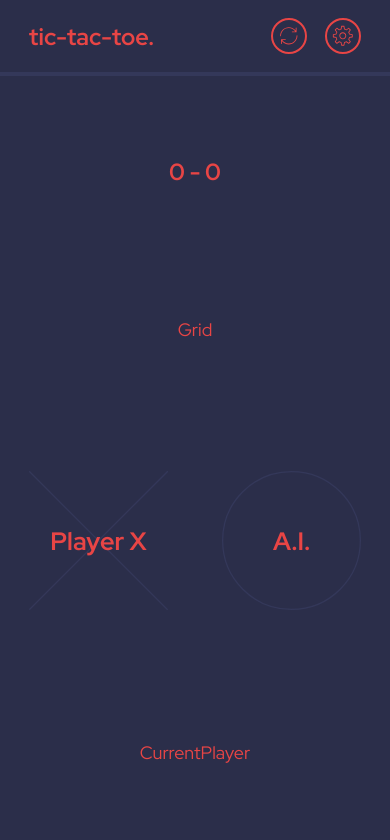
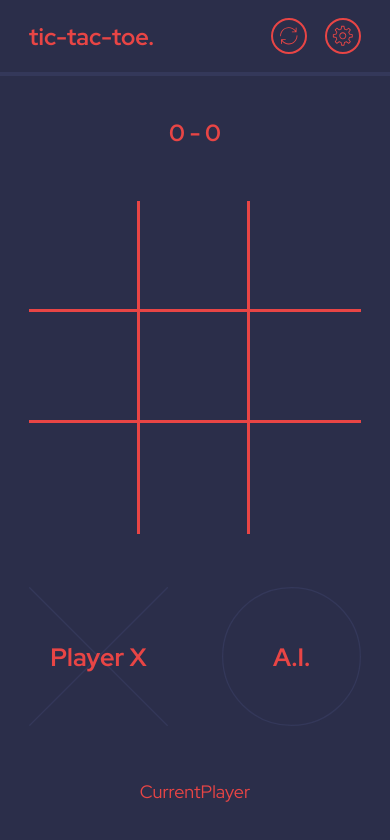
Before and after one commit to syedalimansoor/tic-tac-toe-react, a React (Vite) app: page /settings in a window 390 px wide. Both pictures are taken after a click on the button "Let the games begin!". Shown: the top 840 px of the page. Built offline with nearby package versions, Linux system fonts and the light colour scheme.

Commit message:
Make responsive

```diff
--- a/src/components/game/GameBody.tsx
+++ b/src/components/game/GameBody.tsx
@@ -29,6 +29,7 @@ const Container = styled.div`
       "player1 grid player2" auto
       ". current ." auto / 1fr auto 1fr;
     column-gap: 4em;
+    row-gap: 2rem;
     width: min(100%, 70em);
   }
 `;
--- a/src/components/game/Grid.tsx
+++ b/src/components/game/Grid.tsx
@@ -1,3 +1,35 @@
+import { GridSize, selectGrid } from "$/features/grid";
+import useStore from "$/store";
+import { useEffect } from "react";
+import { useNavigate } from "react-router-dom";
+import styled from "styled-components";
+import GridCell from "./GridCell";
+
+const StyledGrid = styled.div<{ size: GridSize }>`
+  display: grid;
+  grid-template: ${({ size }) => `repeat(${size}, 1fr) / repeat(${size}, 1fr)`};
+  justify-self: stretch;
+  aspect-ratio: 1;
+
+  @media (min-width: ${({ theme }) => theme.breakpoints.medium}) {
+    grid-area: grid;
+    width: min(40vw, 30rem);
+  }
+`;
+
 export default function Grid() {
-  return <div>Grid</div>;
+  const navigate = useNavigate();
+  const { grid, gridSize } = useStore(selectGrid);
+
+  useEffect(() => {
+    if (!grid.length) navigate("/settings");
+  }, []);
+
+  return (
+    <StyledGrid size={gridSize}>
+      {grid.map((row, rowIdx) =>
+        row.map(({ mark, match, id }, colIdx) => <GridCell key={id} />)
+      )}
+    </StyledGrid>
+  );
 }
--- a/src/components/game/GridCell.tsx
+++ b/src/components/game/GridCell.tsx
@@ -1,3 +1,22 @@
+import { GridSize } from "$/features/grid";
+import useStore from "$/store";
+import styled from "styled-components";
+
+const StyledCell = styled.button<{ size: GridSize }>`
+  background: transparent;
+  border: none;
+  cursor: pointer;
+  :not(:nth-of-type(${({ size }) => size}n)) {
+    border-right: 3px solid ${({ theme }) => theme.colors.orange[100]};
+  }
+
+  :not(:nth-last-of-type(-n + ${({ size }) => size})) {
+    border-bottom: 3px solid ${({ theme }) => theme.colors.orange[100]};
+  }
+`;
+
 export default function GridCell() {
-  return <div>GridCell</div>;
+  const gridSize = useStore((store) => store.gridSize);
+
+  return <StyledCell size={gridSize} />;
 }
```
